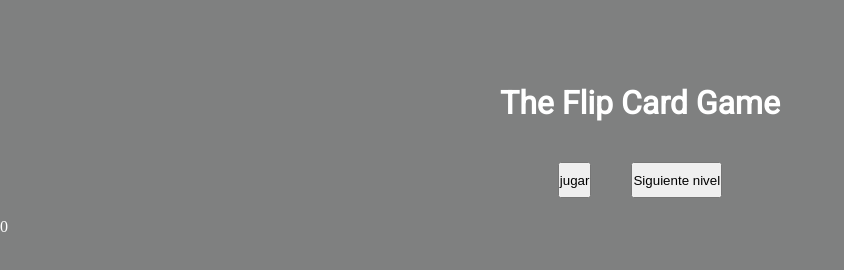
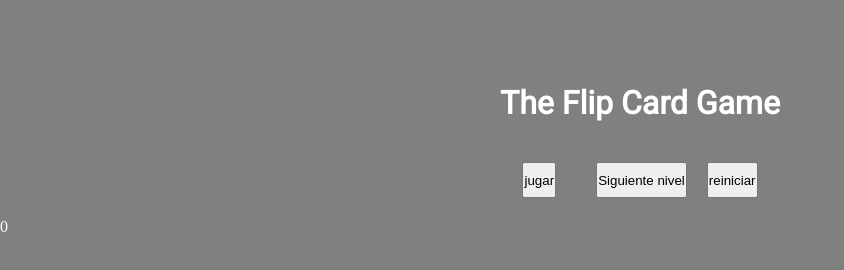
Before and after one commit to idrojone22/Flip-Card-Game, a plain HTML site: page index.html in a window 1280 px wide. Shown: the whole page, without its empty margins (0-844 px from the left). Drawn offline with Linux system fonts and the light colour scheme.

Commit message:
Version 2.4.5

```diff
--- a/index.html
+++ b/index.html
@@ -16,6 +16,7 @@
     <button onclick="jugar()" class="button">jugar</button>
     <br></br>
     <button onclick="siguiente_nivel()" class="button">Siguiente nivel</button>
+    <button onclick="reiniciar()" class="button">reiniciar</button>
   </div>
   <div id="temporizador" class="button2">0</div>
   <section id="container" class="button1">
--- a/main.js
+++ b/main.js
@@ -15,6 +15,12 @@ let win = 0;
 
 //variables para la funcion temporizador
 let tiempo = 0;
+
+
+function reiniciar() {
+    localStorage.clear();
+    numeroPareja = 1;
+};
 
 function jugar() {
     añadirCartas();
```
